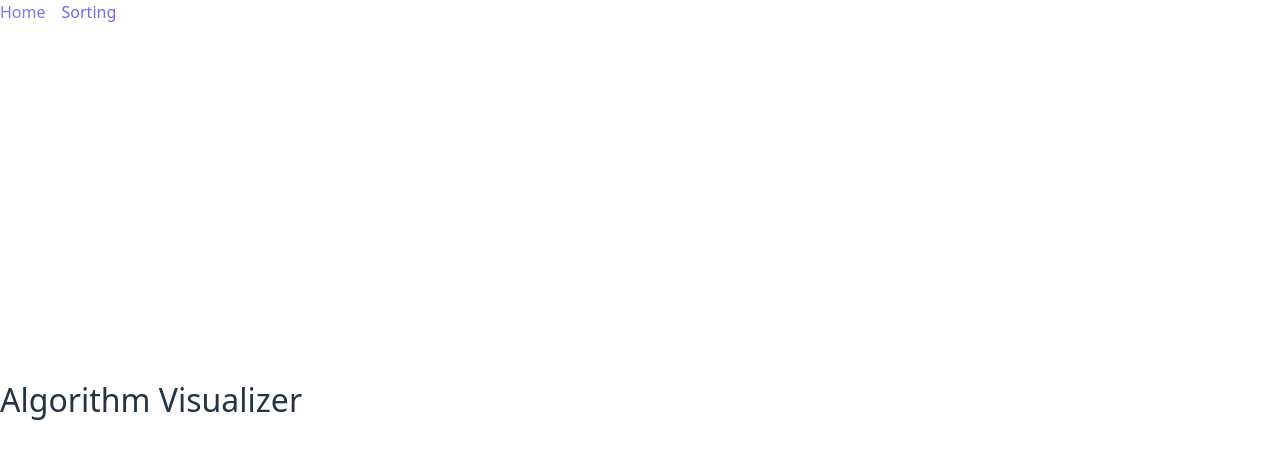
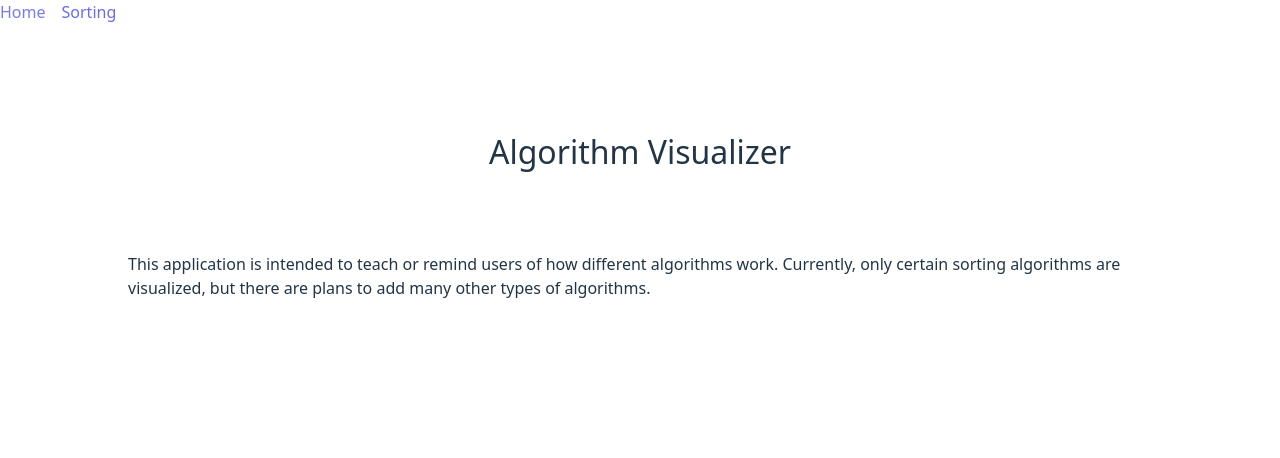
Before and after one commit to CarlGross/Algorithm-Visualizer, a React (Vite) app: page / in a window 1280 px wide. Shown: the top 458 px of the page. Built offline with nearby package versions, Linux system fonts and the light colour scheme.

Commit message:
all pages + home UI

```diff
--- a/src/App.jsx
+++ b/src/App.jsx
@@ -4,6 +4,8 @@ import Sorting from "./pages/Sorting"
 import BubbleSort from "./pages/BubbleSort"
 import SelectionSort from "./pages/SelectionSort"
 import InsertionSort from "./pages/InsertionSort"
+import MergeSort from "./pages/MergeSort"
+import QuickSort from "./pages/QuickSort"
 import "./App.css"
 
 function App() {
@@ -20,7 +22,8 @@ function App() {
         <Route path="/bubble" element={<BubbleSort/>}/>
         <Route path="/selection" element={<SelectionSort/>}/>
         <Route path="/insertion" element={<InsertionSort/>}/>
-
+        <Route path="/merge" element={<MergeSort/>}/>
+        <Route path="/quick" element={<QuickSort/>}/>
       </Routes>
 
 
--- a/src/pages/BubbleSort.jsx
+++ b/src/pages/BubbleSort.jsx
@@ -33,7 +33,7 @@ export default function BubbleSort(){
         Start
       </button>
       <br></br>
-      {bubbleSteps &&  (console.log('BUBBLE STEPS:', bubbleSteps), <CanvasVisualizer steps={bubbleSteps} interval={300} text={"Bubble Sort"} width={600} height={400}/>)}
+      {bubbleSteps &&  <CanvasVisualizer steps={bubbleSteps} interval={300} text={"Bubble Sort"} width={600} height={400}/>}
     </div>
     </div>
     );
--- a/src/pages/Home.jsx
+++ b/src/pages/Home.jsx
@@ -1,5 +1,13 @@
 import styles from "./Home.module.css";
 
 export default function Home(){
-    return <div className={styles.title}>Algorithm Visualizer</div>;
+    return <div className={styles.home}><div className={styles.title}>Algorithm Visualizer</div>
+    <br></br>
+     <div className={styles.heading}>About:</div>
+     <p>
+      This application is intended to teach or remind users of how different algorithms work.
+      Currently, only certain sorting algorithms are visualized, but there are plans to add many
+      other types of algorithms.
+     </p>
+    </div>;
 }
--- a/src/pages/Home.module.css
+++ b/src/pages/Home.module.css
@@ -1,3 +1,20 @@
 .title{
     font-size: xx-large;
 }
+.heading{
+    color: white;
+    font-size: x-large;
+}
+.home{
+    display: flex;
+    flex-direction: column;
+    justify-content: flex-start;
+    padding-top: 10%;
+    min-height: 100vh;
+    width: 100vw;
+    overflow-x: hidden;
+    padding-left: 10%;
+    padding-right: 10%;
+    align-items: center;
+    box-sizing: border-box;
+}
--- a/src/pages/InsertionSort.jsx
+++ b/src/pages/InsertionSort.jsx
@@ -32,7 +32,7 @@ export default function InsertionSort(){
         Start
       </button>
       <br></br>
-      {insertionSteps && <CanvasVisualizer steps={insertionSteps} interval={300} text={"insertion Sort"} width={600} height={400}/>}
+      {insertionSteps && <CanvasVisualizer steps={insertionSteps} interval={300} text={"Insertion Sort"} width={600} height={400}/>}
     </div>
     </div>
     );
--- /dev/null
+++ b/src/pages/MergeSort.jsx
@@ -0,0 +1,41 @@
+import { useState } from 'react'
+import 'bootstrap'
+import CanvasVisualizer from './../components/CanvasVisualizer/CanvasVisualizer'
+import { mergeSortGetSteps } from './../utils/mergeSort'
+import styles from "./Sort.module.css"
+
+export default function MergeSort(){
+    const [mergeSteps, setMergeSteps] = useState(null);
+    const startVisualization = () => {
+        const array = Array.from({length: 30}, () => Math.floor(Math.random() * 60) + 1);
+        let recordedSteps = mergeSortGetSteps(array);
+        setMergeSteps(recordedSteps);
+    }
+
+    return(
+    <div>
+    <div className={styles.text}>
+    <p>
+     Time Complexity: <br></br>
+     Average: O(NLog(N))<br></br>
+     Best: O(NLog(N)) <br></br>
+     Worst: O(NLog(N))
+     </p>
+     <p>
+        Description: <br></br>
+        It recursively breaks subarrays in half until the arrays are of size 1.
+        Then for each recursive subarray (smallest to largest), it calls a helper function which merges them
+        using two pointers.
+     </p>
+    </div>
+    <div className={styles.sort}>
+      <button style={{left: "50%"}} className="btn btn-primary my-3" onClick={startVisualization}>
+        Start
+      </button>
+      <br></br>
+      {mergeSteps && <CanvasVisualizer steps={mergeSteps} interval={300} text={"Merge Sort"} width={600} height={400}/>}
+    </div>
+    </div>
+    );
+
+}
--- /dev/null
+++ b/src/pages/QuickSort.jsx
@@ -0,0 +1,44 @@
+import { useState } from 'react'
+import 'bootstrap'
+import CanvasVisualizer from './../components/CanvasVisualizer/CanvasVisualizer'
+import { quickSortGetSteps } from './../utils/quickSort'
+import styles from "./Sort.module.css"
+
+export default function QuickSort(){
+    const [quickSteps, setQuickSteps] = useState(null);
+    const startVisualization = () => {
+        const array = Array.from({length: 30}, () => Math.floor(Math.random() * 60) + 1);
+        let recordedSteps = quickSortGetSteps(array);
+        setQuickSteps(recordedSteps);
+    }
+
+    return(
+    <div>
+    <div className={styles.text}>
+    <p>
+     Time Complexity: <br></br>
+     Average: O(NLog(N))<br></br>
+     Best: O(NLog(N)) <br></br>
+     Worst: O(N<sup>2</sup>)
+     </p>
+     <p>
+        Description: <br></br>
+        It picks a pivot point within an array and sorts smaller elements before it and larger elements after it.
+        This means that that value is in its correct index. Then the same process occurs with the left and right
+        subarrays. The base case is when the subarray is of size 1 or 0. Picking a good pivot is important for the
+        sort to work well with different array distributions. The best pivot would be one that is the exact median value.
+        This example takes the median of the first, middle, and last index, gauranteeing at least one element will be on each side
+        after sorting. It would have an O(N<sup>2</sup>) complexity if the pivot is constantly the largest or smallest value.
+     </p>
+    </div>
+    <div className={styles.sort}>
+      <button style={{left: "50%"}} className="btn btn-primary my-3" onClick={startVisualization}>
+        Start
+      </button>
+      <br></br>
+      {quickSteps && <CanvasVisualizer steps={quickSteps} interval={300} text={"Quick Sort"} width={600} height={400}/>}
+    </div>
+    </div>
+    );
+
+}
--- a/src/pages/Sorting.jsx
+++ b/src/pages/Sorting.jsx
@@ -73,8 +73,8 @@ function Sorting() {
       {bubbleSteps &&  <Link to="/bubble"><CanvasVisualizer steps={bubbleSteps} interval={bubbleTime} text={"Bubble Sort"}/></Link>}
       {selectionSteps &&  <Link to="/selection"><CanvasVisualizer steps={selectionSteps} interval={selectionTime} text={"Selection Sort"}/></Link>}
       {insertionSteps && <Link to="/insertion"><CanvasVisualizer steps={insertionSteps} interval={insertionTime} text={"Insertion Sort"}/></Link>}
-      {mergeSteps && <CanvasVisualizer steps={mergeSteps} interval={mergeTime} text={"Merge Sort"}/>}
-      {quickSteps && <CanvasVisualizer steps={quickSteps} interval={quickTime} text={"Quick Sort"}/>}
+      {mergeSteps && <Link to="/merge"><CanvasVisualizer steps={mergeSteps} interval={mergeTime} text={"Merge Sort"}/></Link>}
+      {quickSteps && <Link to="/quick"><CanvasVisualizer steps={quickSteps} interval={quickTime} text={"Quick Sort"}/></Link>}
     </div>
   );
 }
```
